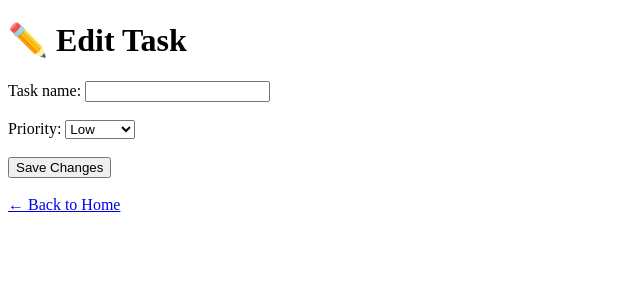
After one commit to kaps04/studybuddy, a Django app: template tasks/templates/tasks/edit_task.html in a window 1280 px wide. The commit adds this page. Shown: the top 300 px of the page, without its empty margins (0-640 px from the left). Run offline with Django 5.2, Linux system fonts and the light colour scheme; the template is opened without the code that fills it, so the values that code supplies are empty.

Commit message:
Add task editing feature

```diff
--- a/config/urls.py
+++ b/config/urls.py
@@ -23,4 +23,6 @@ urlpatterns = [
     path("add/", views.add_task),
     path("complete/<int:task_id>/", views.complete_task),
     path("delete/<int:task_id>/", views.delete_task),
+    path("edit/<int:task_id>/", views.edit_task),
+
 ]
--- /dev/null
+++ b/tasks/templates/tasks/edit_task.html
@@ -0,0 +1,39 @@
+<!DOCTYPE html>
+<html>
+<head>
+    <title>Edit Task - StudyBuddy</title>
+</head>
+
+<body>
+
+    <h1>✏️ Edit Task</h1>
+
+    <form method="POST">
+
+        {% csrf_token %}
+
+        <label>Task name:</label>
+        <input type="text" name="title" value="{{ task.title }}">
+
+        <br><br>
+
+        <label>Priority:</label>
+
+        <select name="priority">
+            <option value="Low">Low</option>
+            <option value="Medium">Medium</option>
+            <option value="High">High</option>
+        </select>
+
+        <br><br>
+
+        <button type="submit">Save Changes</button>
+
+    </form>
+
+    <br>
+
+    <a href="/">← Back to Home</a>
+
+</body>
+</html>
--- a/tasks/templates/tasks/home.html
+++ b/tasks/templates/tasks/home.html
@@ -20,7 +20,9 @@
                 Complete
             </a>
         {% endif %}
-
+     <a href="/edit/{{ task.id }}/">
+            ✏️ Edit
+        </a>
 
         <a href="/delete/{{ task.id }}/">
             🗑️ Delete
```
Also changed, not shown: tasks/views.py (+13 -0 lines).
